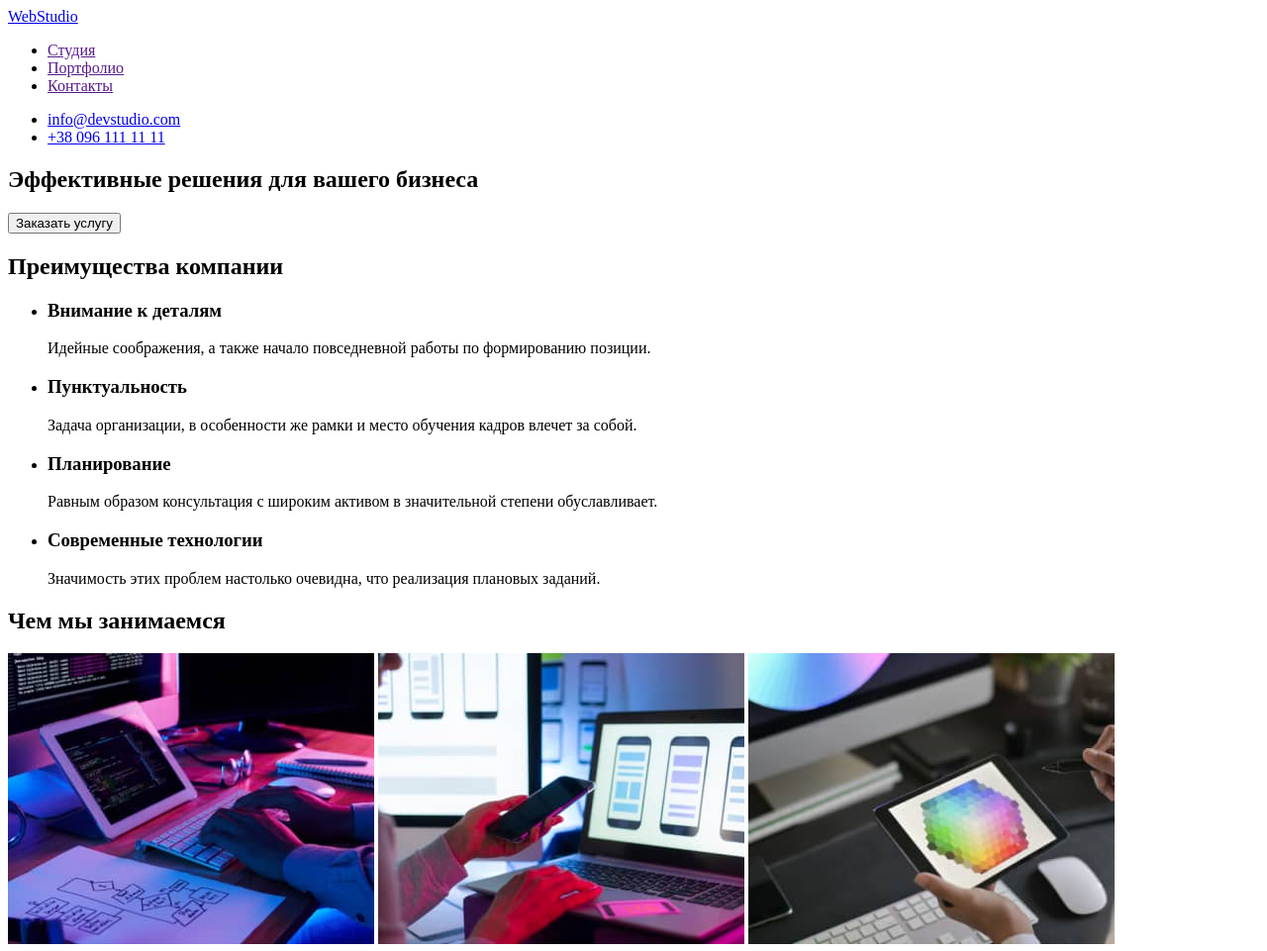
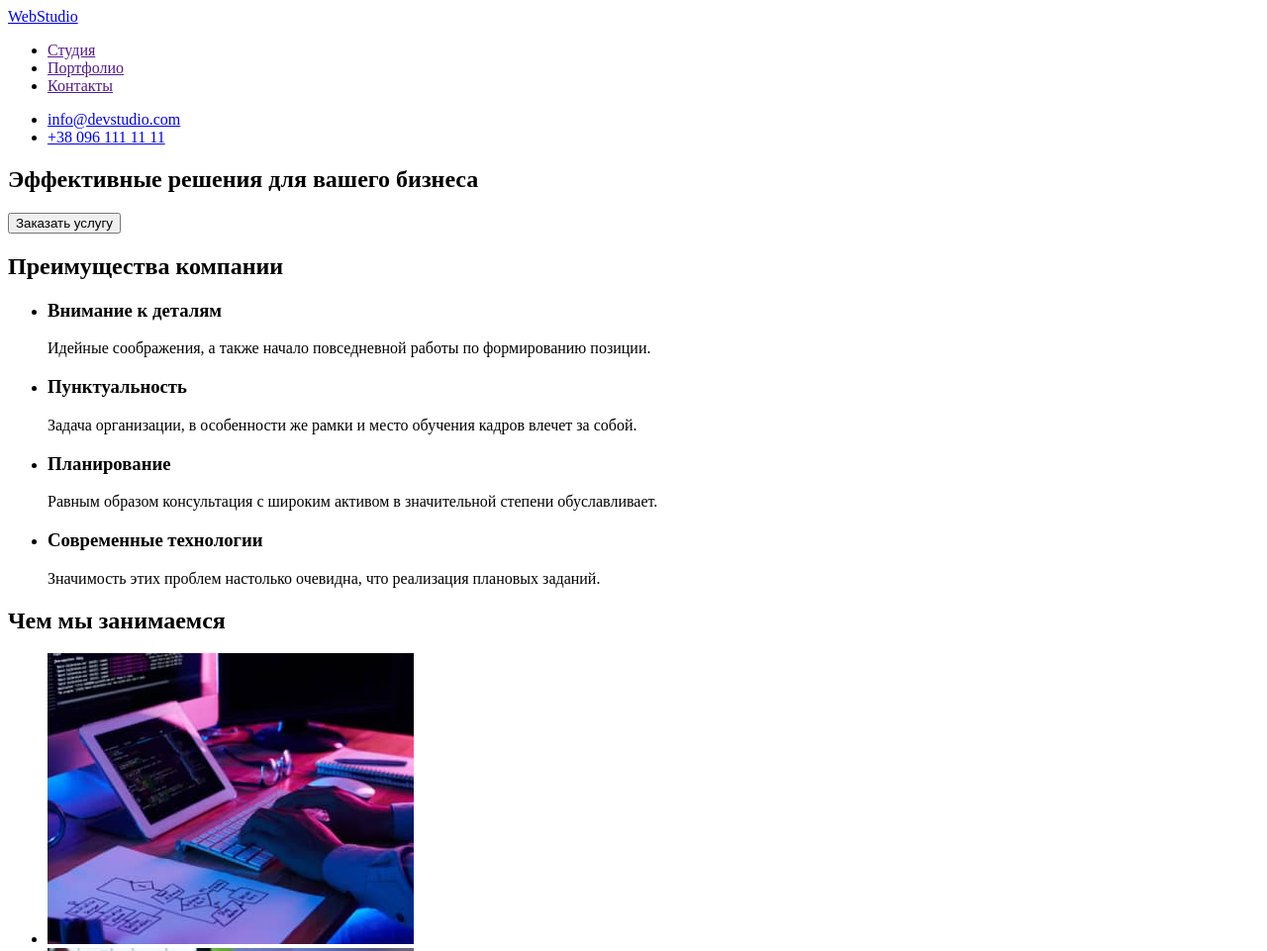
Before and after one commit to MaxSoletsciy/goit-markup-hw-01, a plain HTML site: page index.html in a window 1280 px wide. Shown: the top 961 px of the page at 99% size. Drawn offline with Linux system fonts and the light colour scheme.

Commit message:
Поправки после проверки ДЗ №1

```diff
--- a/index.html
+++ b/index.html
@@ -34,9 +34,9 @@
             <button type="button">Заказать услугу</button>
         </section>
 
-        <!--Преимущества компании. Тег h2 нужно будет скрыть-->
-        <h2>Преимущества компании</h2>
         <section>
+            <!--Преимущества компании. Тег h2 нужно будет скрыть-->
+            <h2>Преимущества компании</h2>
             <ul>
                 <!--Внимание к деталям-->
                 <li>
@@ -67,9 +67,11 @@
         <!--Чем мы занимаемся, + фото -->
         <section>
             <h2>Чем мы занимаемся</h2>
-            <img src="./images/человек-пишет-код.jpg" alt="человек пишет код" width="370">
-            <img src="./images/дизайн-сайта-в-телефоне.jpg" alt="дизайн сайта в телефоне" width="370">
-            <img src="./images/подбор-оттенка-на-планшете.jpg" alt="подбор оттенка на планшете" width="370">
+                <ul>
+                    <li><img src="./images/человек-пишет-код.jpg" alt="человек пишет код" width="370"></li>
+                    <li><img src="./images/дизайн-сайта-в-телефоне.jpg" alt="дизайн сайта в телефоне" width="370"></li>
+                    <li><img src="./images/подбор-оттенка-на-планшете.jpg" alt="подбор оттенка на планшете" width="370"></li>
+                </ul>
         </section>
 
         <!--Наша команда-->
@@ -114,10 +116,9 @@
 
         <!-- адресс -->
         <address>
-            г. Киев, пр-т Леси Украинки, 26
-
-            <!--Телефон, имейл-->
+            <!--адресс, телефон, имейл-->
             <ul>
+                <li><a href="https://www.google.com/maps/place/%D0%B1%D1%83%D0%BB.+%D0%9B%D0%B5%D1%81%D0%B8+%D0%A3%D0%BA%D1%80%D0%B0%D0%B8%D0%BD%D0%BA%D0%B8,+26,+%D0%9A%D0%B8%D0%B5%D0%B2,+02000/@50.4265807,30.5383858,17z/data=!3m1!4b1!4m5!3m4!1s0x40d4cf0e033ecbe9:0x57a4dffefec77da0!8m2!3d50.4265807!4d30.5383858">г. Киев, пр-т Леси Украинки, 26</a></li>
                 <li><a href="mailto:info@devstudio.com">info@devstudio.com</a></li>
                 <li><a href="tel:+380961111111">+38 096 111 11 11</a></li>
             </ul>
```
